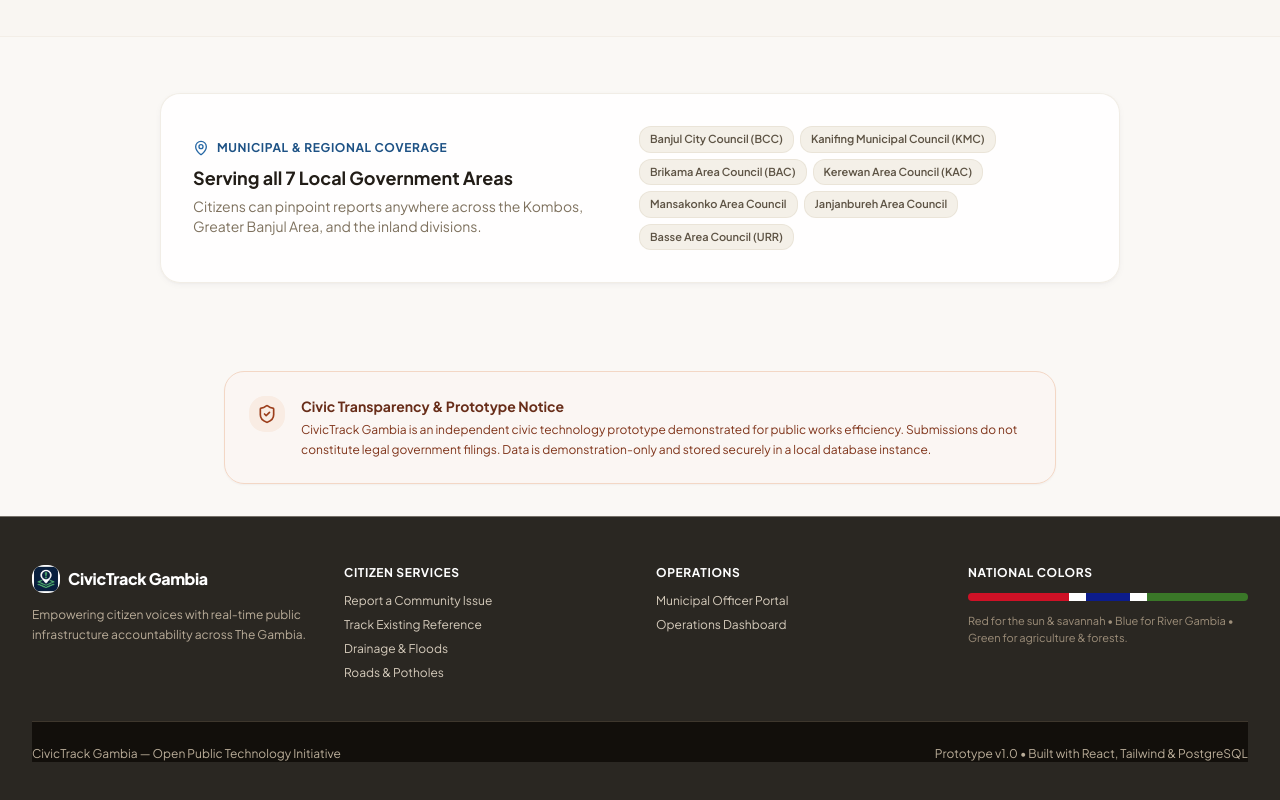
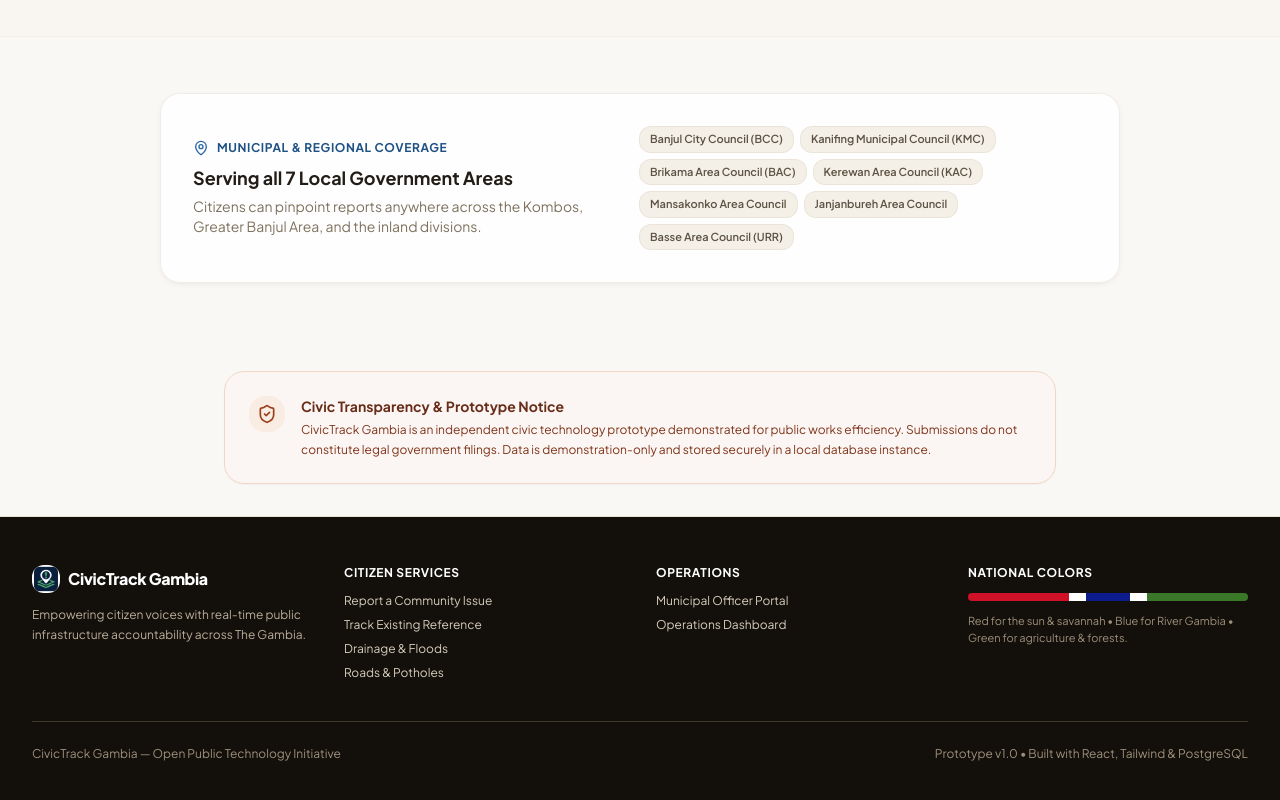
Before and after one commit to Ass-Gaye/CivicTrack-Gambia, a React (Vite) app in the folder apps/web/: page / in a window 1280 px wide. Shown: the part 2190-2990 px from the top of the page. Built offline with nearby package versions, Linux system fonts and the light colour scheme; no server answers.

Commit message:
feat: revert footer to original solid colors
- Restore footer background to solid bg-sand-950 (removed opacity and backdrop-blur)
- Restore footer bottom bar to solid bg-sand-950 with text-sand-500
- TypeScript and production build pass

```diff
--- a/apps/web/src/pages/HomePage.tsx
+++ b/apps/web/src/pages/HomePage.tsx
@@ -358,7 +358,7 @@
       </main>
 
       {/* Authoritative Civic Footer */}
-      <footer className="border-t border-sand-200/40 bg-sand-950/90 text-sand-300 py-12 px-4 sm:px-6 lg:px-8 backdrop-blur-sm">
+      <footer className="border-t border-sand-200 bg-sand-950 text-sand-300 py-12 px-4 sm:px-6 lg:px-8">
         <div className="max-w-7xl mx-auto grid sm:grid-cols-2 md:grid-cols-4 gap-8 mb-10">
           <div>
             <div className="flex items-center gap-2 mb-3">
@@ -423,7 +423,7 @@
           </div>
         </div>
 
-        <div className="max-w-7xl mx-auto pt-6 border-t border-sand-800 bg-sand-950/95 flex flex-col sm:flex-row items-center justify-between gap-3 text-xs text-sand-400 backdrop-blur-sm">
+        <div className="max-w-7xl mx-auto pt-6 border-t border-sand-800 flex flex-col sm:flex-row items-center justify-between gap-3 text-xs text-sand-500">
           <span>CivicTrack Gambia — Open Public Technology Initiative</span>
           <span>Prototype v1.0 • Built with React, Tailwind & PostgreSQL</span>
         </div>
```
